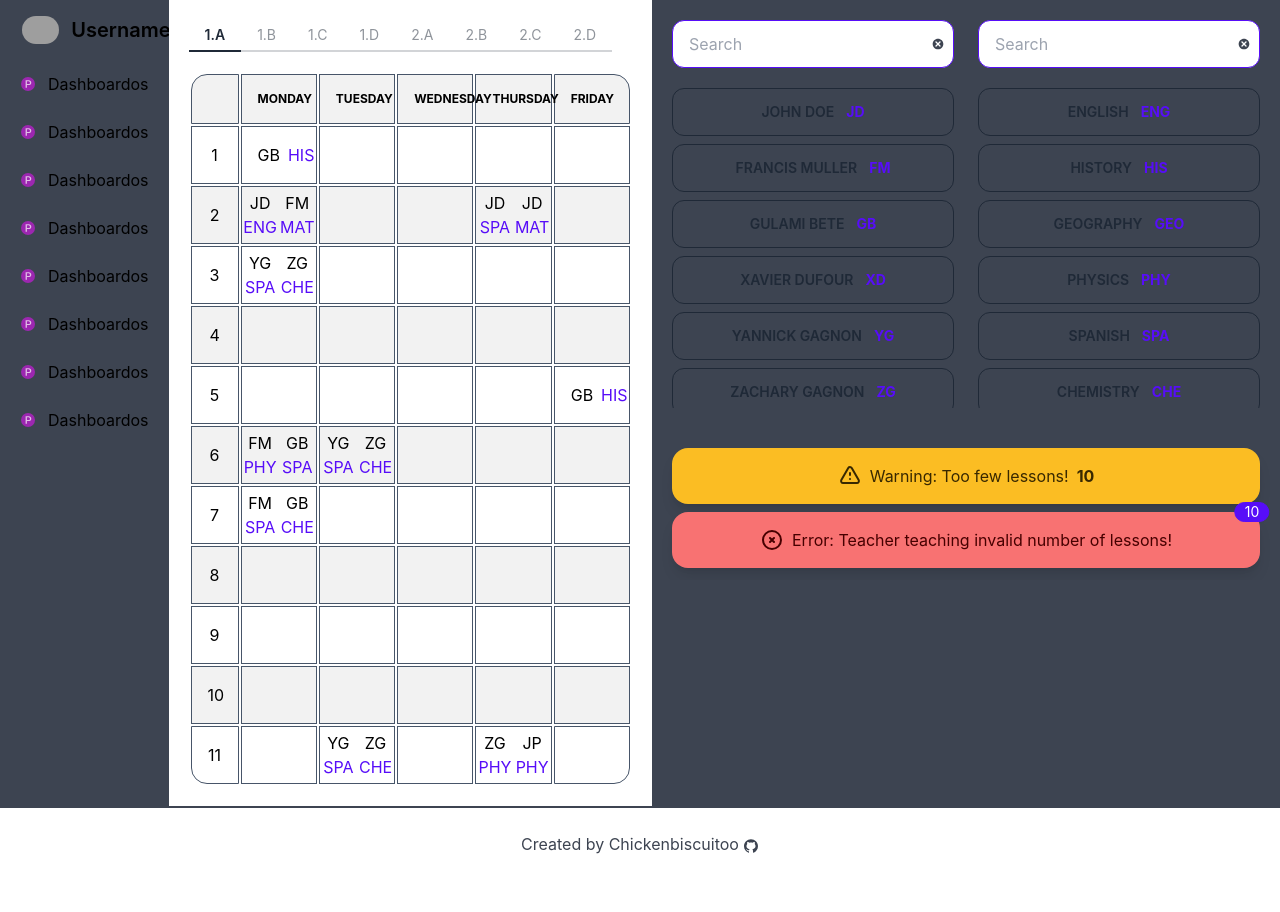
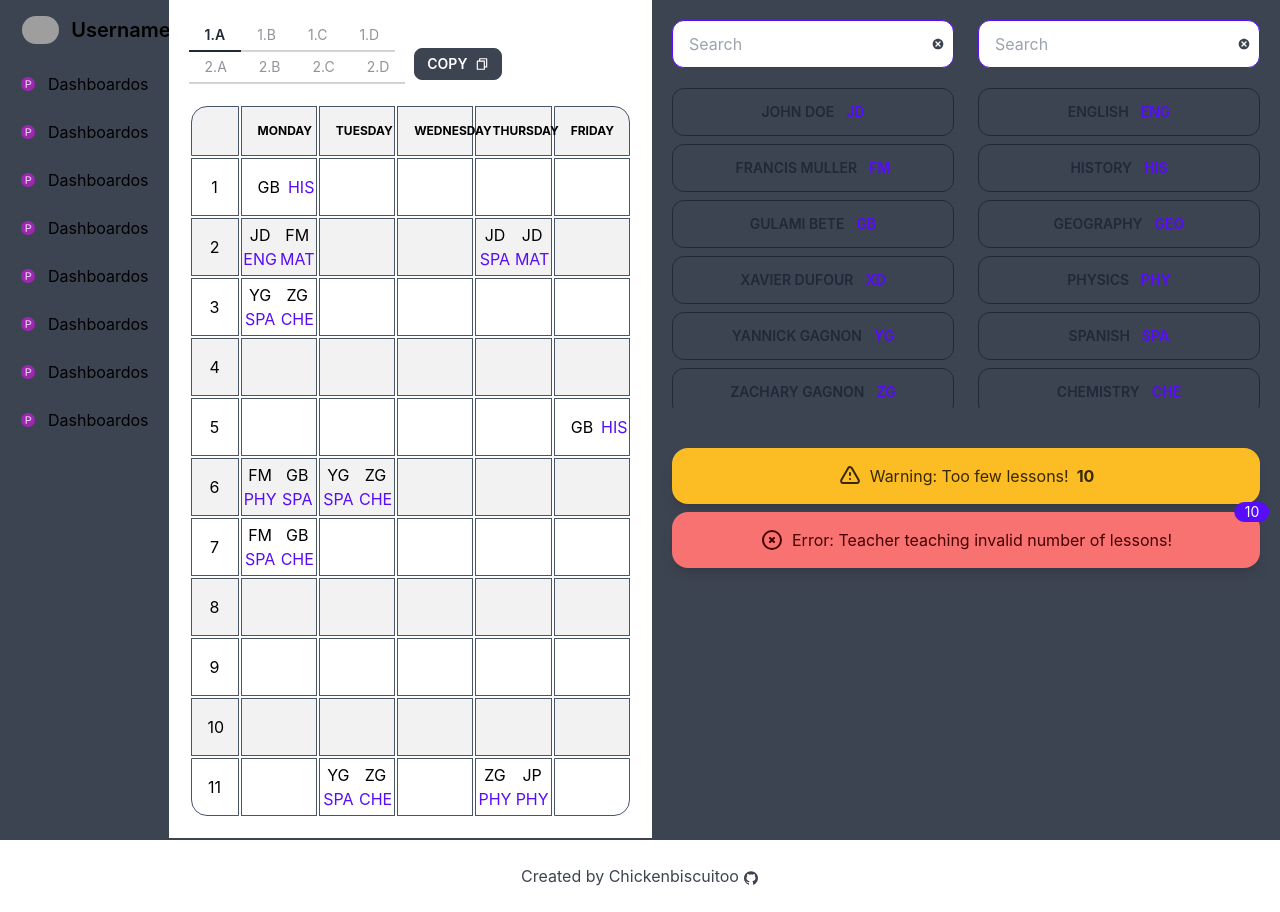
Before and after one commit to Chickenbiscuitoo/timetable-manager, a Next.js app: page / in a window 1280 px wide. Before the commit the page ends 880 px from the top, so only its background shows below. Built offline with nearby package versions, Linux system fonts and the light colour scheme; grey boxes are pictures that could not be loaded.

Commit message:
added copy btn to ui

```diff
--- a/components/CopyButton.tsx
+++ b/components/CopyButton.tsx
@@ -1,8 +1,9 @@
 import type { NextPage } from 'next'
-import styles from '../styles/CopyButton.module.css'
 
 import { useState } from 'react'
 import useTimetableStore from '../store'
+
+import { RiFileCopyLine } from 'react-icons/ri'
 
 const CopyButton: NextPage = () => {
 	const [clicked, setClicked] = useState(false)
@@ -15,20 +16,31 @@ const CopyButton: NextPage = () => {
 	}
 
 	const classList = classes.map((cl) => (
-		<a key={cl.id} id={cl.id.toString()} onClick={handleClick}>
-			{cl.name}
-		</a>
+		<li key={cl.id}>
+			<a id={cl.id.toString()} onClick={handleClick}>
+				{cl.name}
+			</a>
+		</li>
 	))
 
 	return (
-		<div
-			onMouseLeave={() => setClicked(false)}
-			className={styles.copybtn}
-		>
-			<button onClick={() => setClicked(true)}>
-				{clicked ? 'COPY TO	' : 'COPY'}
-			</button>
-			{clicked && classList}
+		<div className="dropdown">
+			<label
+				tabIndex={0}
+				className="btn btn-sm gap-2 m-1"
+				onClick={() => setClicked((prevState) => !prevState)}
+			>
+				Copy
+				<RiFileCopyLine />
+			</label>
+			{clicked && (
+				<ul
+					tabIndex={0}
+					className="dropdown-content menu p-2 shadow bg-base-100 rounded-box w-52"
+				>
+					{classList}
+				</ul>
+			)}
 		</div>
 	)
 }
--- a/pages/index.tsx
+++ b/pages/index.tsx
@@ -26,7 +26,10 @@ const Home: NextPage = () => {
 				<main className="min-h-screen flex flex-row">
 					<Sidebar />
 					<div>
-						<TabsMenu />
+						<div className="grid grid-cols-2 items-end">
+							<TabsMenu />
+							<CopyButton />
+						</div>
 						<Timetable />
 					</div>
 					<SideWorkspace />
```
